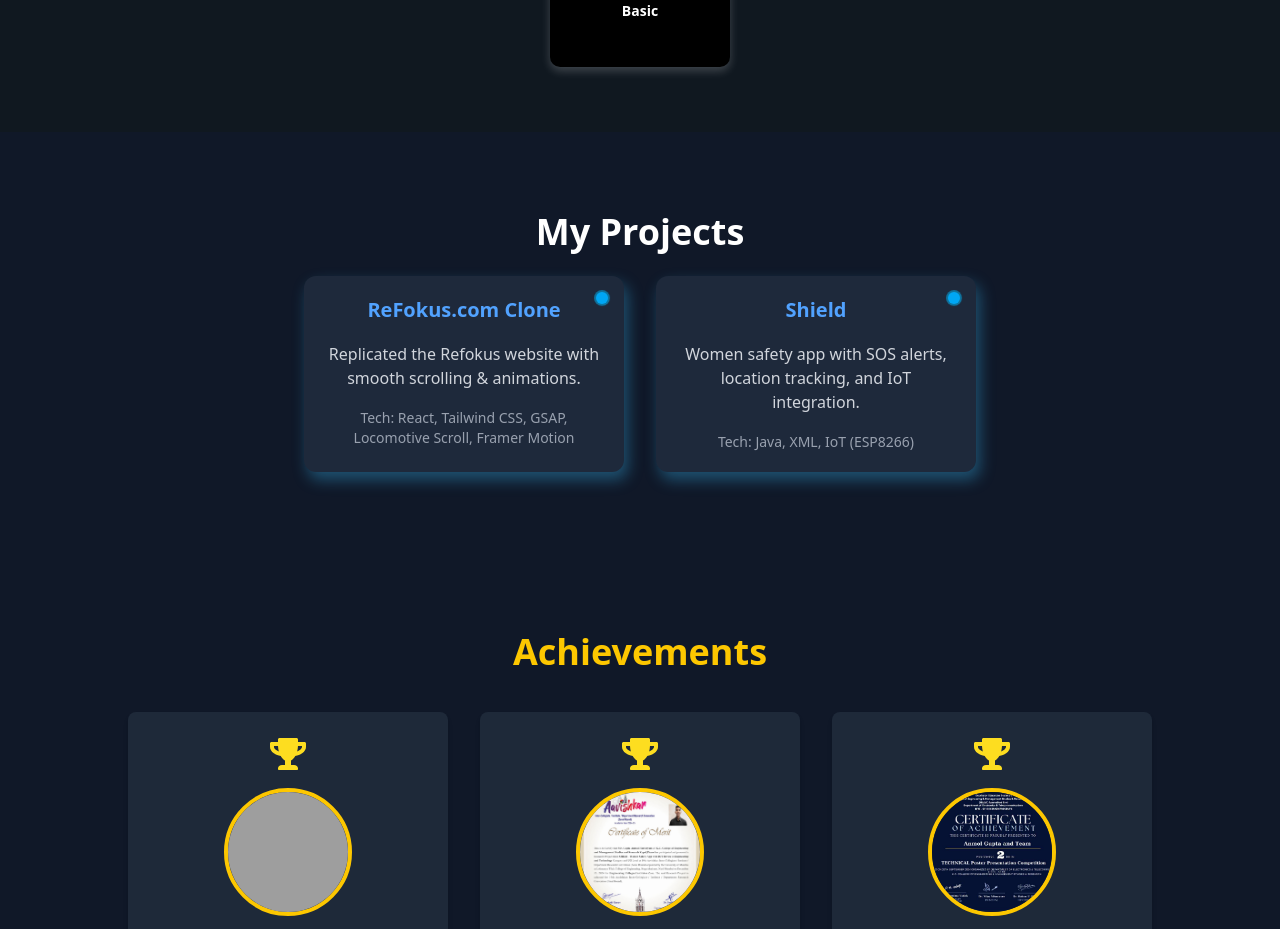
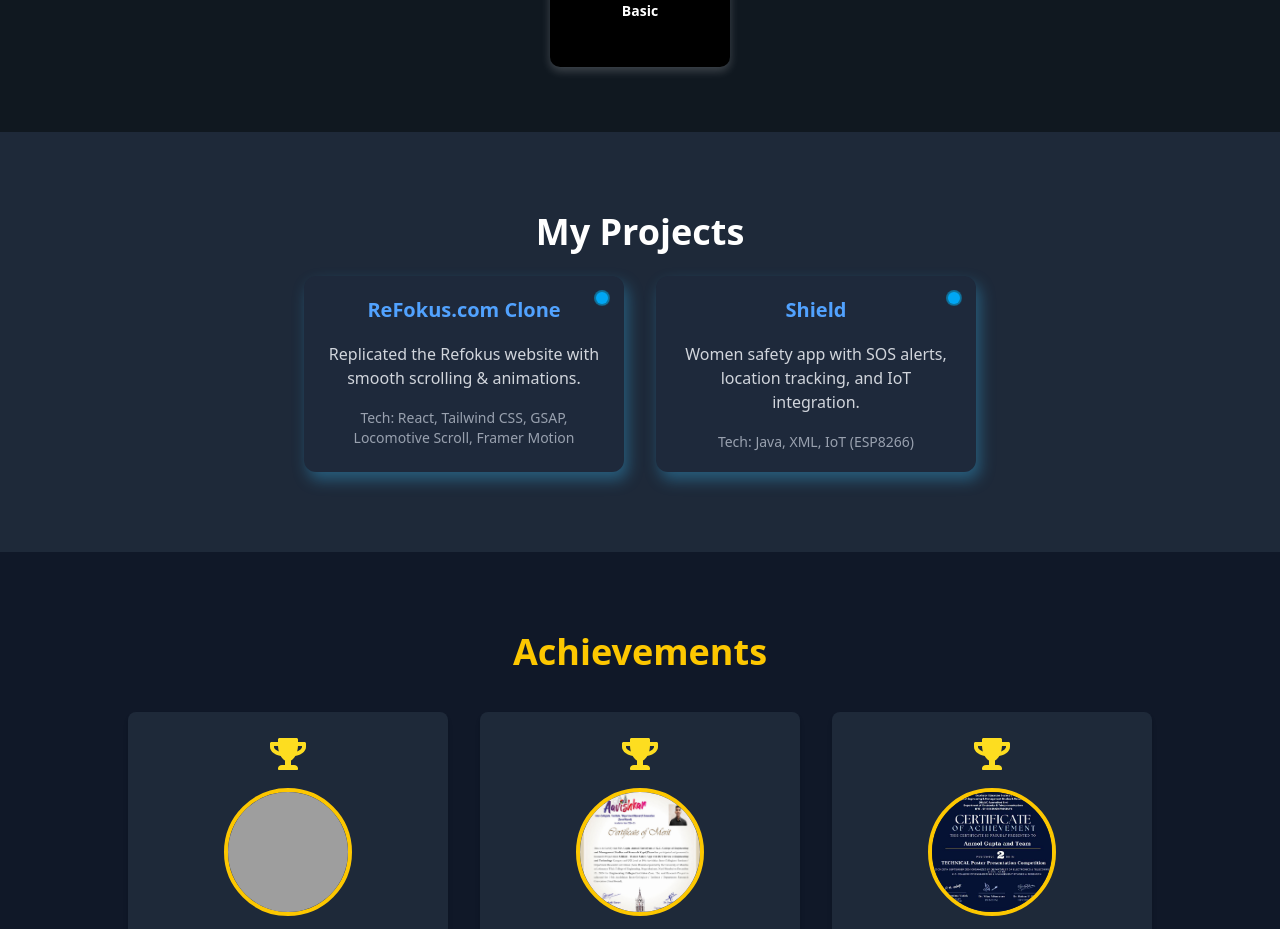
Before and after one commit to AnmolGupta880/Portfolio-by-Anmol, a React (Vite) app: page / in a window 1280 px wide. Shown: the part 1240-2169 px from the top of the page. Built offline with nearby package versions, Linux system fonts and the light colour scheme; grey boxes are pictures that could not be loaded.

Commit message:
updated  project

```diff
--- a/src/components/Projects.jsx
+++ b/src/components/Projects.jsx
@@ -45,7 +45,7 @@ const StyledCard = styled.div`
 
 const Projects = () => {
   return (
-    <div  id="projects" className="text-center py-20 bg-gray-900">
+    <div  id="projects" className="text-center py-20 bg-gray-800">
       <h2 className="text-4xl font-bold text-white mb-6">My Projects</h2>
 
       {/* Projects Grid */}
```
